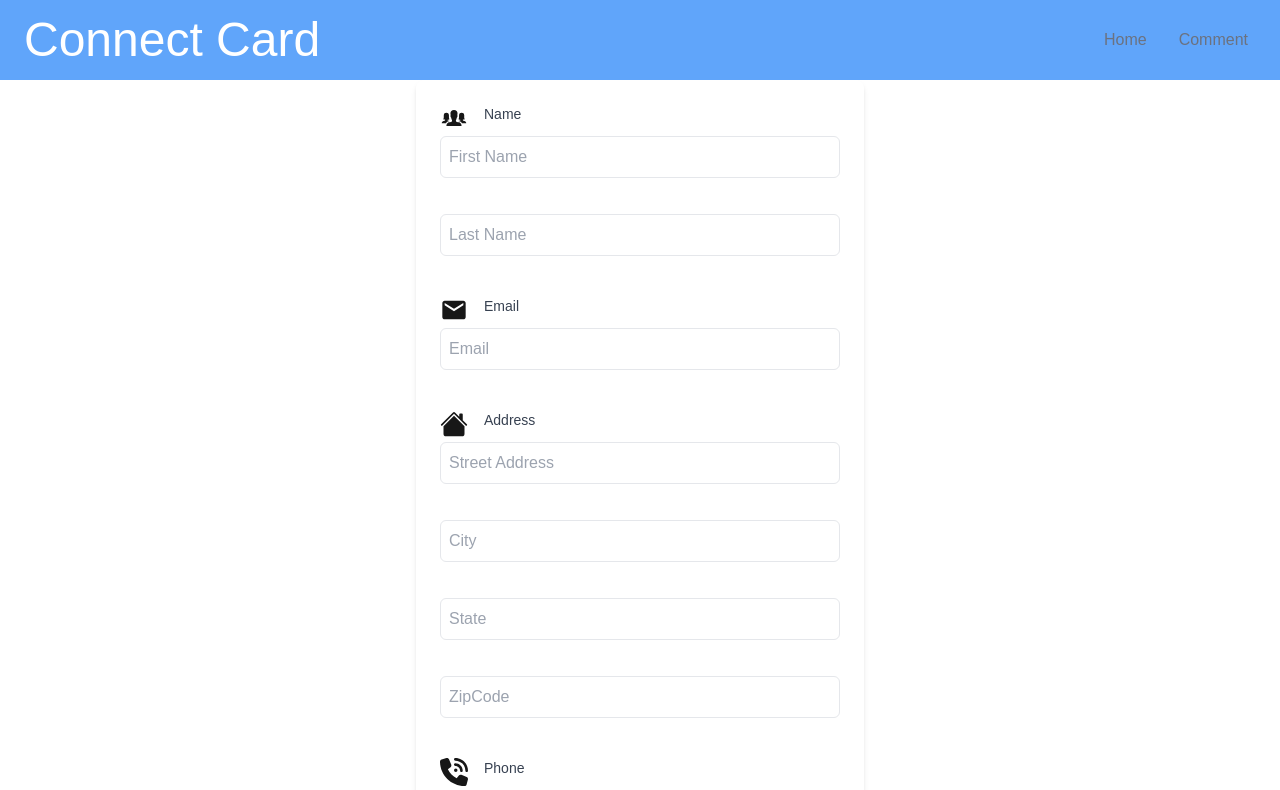
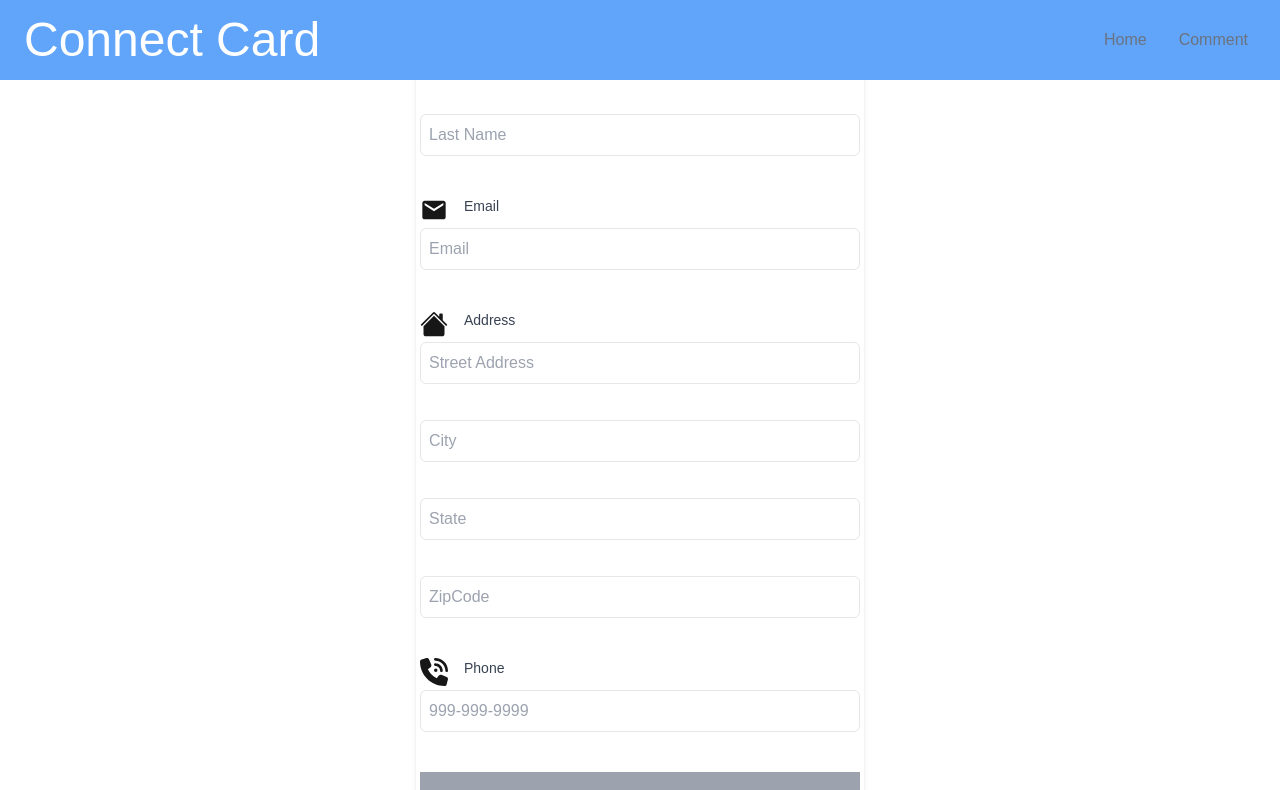
Before and after one commit to m786931/fellowship_connect, a Next.js app: page /welcome/1 in a window 1280 px wide. Shown: the top 790 px of the page. Built offline with nearby package versions, Linux system fonts and the light colour scheme.

Commit message:
Adjust spacing

```diff
--- a/app/welcome/[churchId]/connect_card.tsx
+++ b/app/welcome/[churchId]/connect_card.tsx
@@ -46,8 +46,8 @@ console.log("ServerState: " + serverState.successMsg)
     };
 
   return (
-    <div className='p-20'>
-      <form action={formAction} ref={formRef} className="max-w-md mx-auto p-6 bg-white rounded-lg shadow-md">
+    <div className='p-0'>
+      <form action={formAction} ref={formRef} className="max-w-md mx-auto p-1 bg-white rounded-lg shadow-md">
         <div className="flex flex-col gap-y-2">
           <div>
             <div className="flex flex-row gap-x-4">
```
